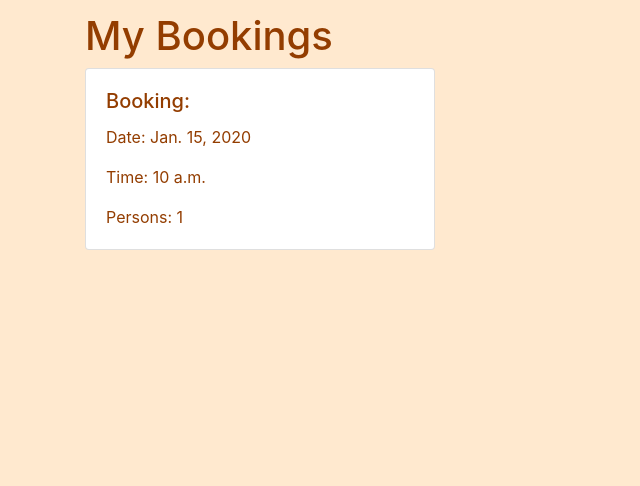
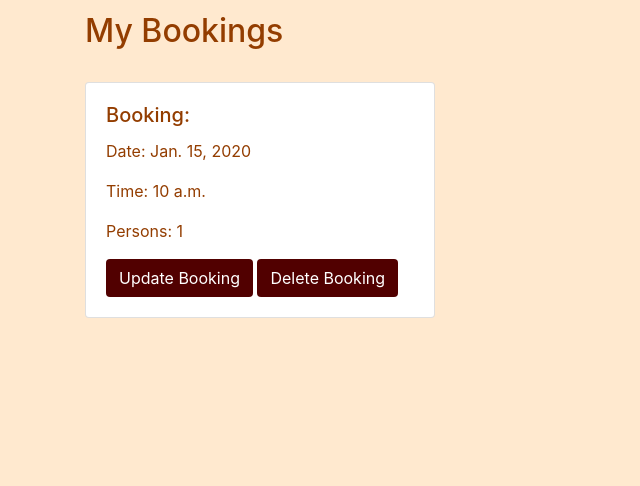
Before and after one commit to moolleer/P4-m-nes-restaurant, a Django app: page /my_bookings/ in a window 1280 px wide. Shown: the part 314-800 px from the top of the page, without its empty margins (0-640 px from the left). Run offline with Django 3.2, Linux system fonts and the light colour scheme; a user stored in the database is signed in; tables that the repository leaves empty hold one stand-in row (values such as "Sample post"); some libraries are stand-ins or nearby versions.

Commit message:
feat: add template and code for delete a booking

```diff
--- a/booking/urls.py
+++ b/booking/urls.py
@@ -11,4 +11,7 @@ urlpatterns = [
     # BOOKING
     path('bookings/', views.add_booking, name='bookings'),
     path('my_bookings/', views.ShowMyBookings.as_view(), name='my_bookings'),
+    path('delete_a_booking/', views.DeleteBooking.as_view(), name='delete_a_booking'),
+    path('delete_booking/<booking_id>', views.delete_booking, name='delete_booking'),
+
 ]
--- a/booking/views.py
+++ b/booking/views.py
@@ -1,4 +1,4 @@
-from django.shortcuts import render, reverse, redirect
+from django.shortcuts import render, reverse, redirect, get_object_or_404
 from django.views import generic, View
 from django.http import HttpResponse, HttpResponseRedirect
 from django.contrib import messages
@@ -17,8 +17,13 @@ class AboutUs(generic.TemplateView):
 
 
 class Menu(generic.TemplateView):
-    """Opens to Menu us page"""
+    """Opens to Menu page"""
     template_name = "menu.html"
+
+
+class DeleteBooking(generic.TemplateView):
+    """Opens Delete a booking page"""
+    template_name = "delete_a_booking.html"
 
 
 class ShowMyBookings(generic.ListView):
@@ -32,6 +37,9 @@ class ShowMyBookings(generic.ListView):
 
 
 def add_booking(request):
+    """
+
+    """
     if request.method == 'POST':
         form = BookingForm(request.POST)
         if form.is_valid():
@@ -76,22 +84,32 @@ def add_booking(request):
     return render(request, template, context)
 
 
-# def tables(requested_date, requested_time, no_of_guests):
-#     table_list = []
-#     all_tables = Table.objects.all()
-#     for table in all_tables:
-#         if table.date :
-#             table.booked = True
-#         else:
-#             table_list.append(table.table_number)
-#     print(table_list)
-#     return table_list
+def check_available_tables(date, time, no_of_guests):
+    """
 
-
-def check_available_tables(date, time, no_of_guests):
+    """
     available_tables = Table.objects.filter(
         booked=False, max_no_guests__gte=no_of_guests)
 
     for table in available_tables:
         print(table)
     return available_tables
+
+
+def delete_booking(request, booking_id):
+    """
+
+    """
+    booking = get_object_or_404(Booking, booking_id=booking_id)
+    print(booking_id)
+    if request.method == "POST":
+        booking.delete()
+        messages.success(request, 'Your booking has been deleted!')
+        return redirect(reverse('my_bookings'))
+
+    template = 'delete_a_booking.html'
+    context = {
+        'booking': booking,
+    }
+
+    return render(request, template, context)
--- a/static/css/style.css
+++ b/static/css/style.css
@@ -1,5 +1,3 @@
-
-
 body {
   background-color: #FFE9CF;
   color: #933D00;
@@ -22,6 +20,7 @@ body {
 .nav-link:before {
   transition: all .5s;
 }
+
 .nav-link:hover {
   color: #510000 !important;
 }
@@ -42,3 +41,9 @@ body {
 .nav-link:hover:after {
   width: 60%;
 }
+
+/* Cards */
+.btn-my-bookings {
+  background-color: #510000 !important;
+  color: white;
+}
--- a/templates/bookings.html
+++ b/templates/bookings.html
@@ -3,6 +3,7 @@
 {% block content %}
 <section class="container">
 <h2>Book Your Table</h2>
+<br>
 <p>If you are a group bigger than 6 persons, please contact us for booking. </p>
 
 <form method="POST" action="{% url 'bookings' %}">
--- a/templates/my_bookings.html
+++ b/templates/my_bookings.html
@@ -3,7 +3,8 @@
 {% block content %}
 
 <div class="container">
-    <h1>My Bookings</h1>
+    <h2>My Bookings</h2>
+    <br>
     <div class="row">
       {% for booking in booking_list %}
         <div class="col-md-4">
@@ -13,6 +14,8 @@
               <p class="card-text">Date: {{ booking.date }}</p>
               <p class="card-text">Time: {{ booking.time }}</p>
               <p class="card-text">Persons: {{ booking.no_of_guests }}</p>
+              <a href="#" class="btn btn-my-bookings">Update Booking</a>
+              <a href="{% url 'delete_booking' booking.booking_id %}" class="btn btn-my-bookings">Delete Booking</a>
             </div>
           </div>
         </div>
```
Also changed, not shown: templates/delete_a_booking.html (added, +32 -0 lines). Lines whose indentation alone changed are shown as unchanged.
